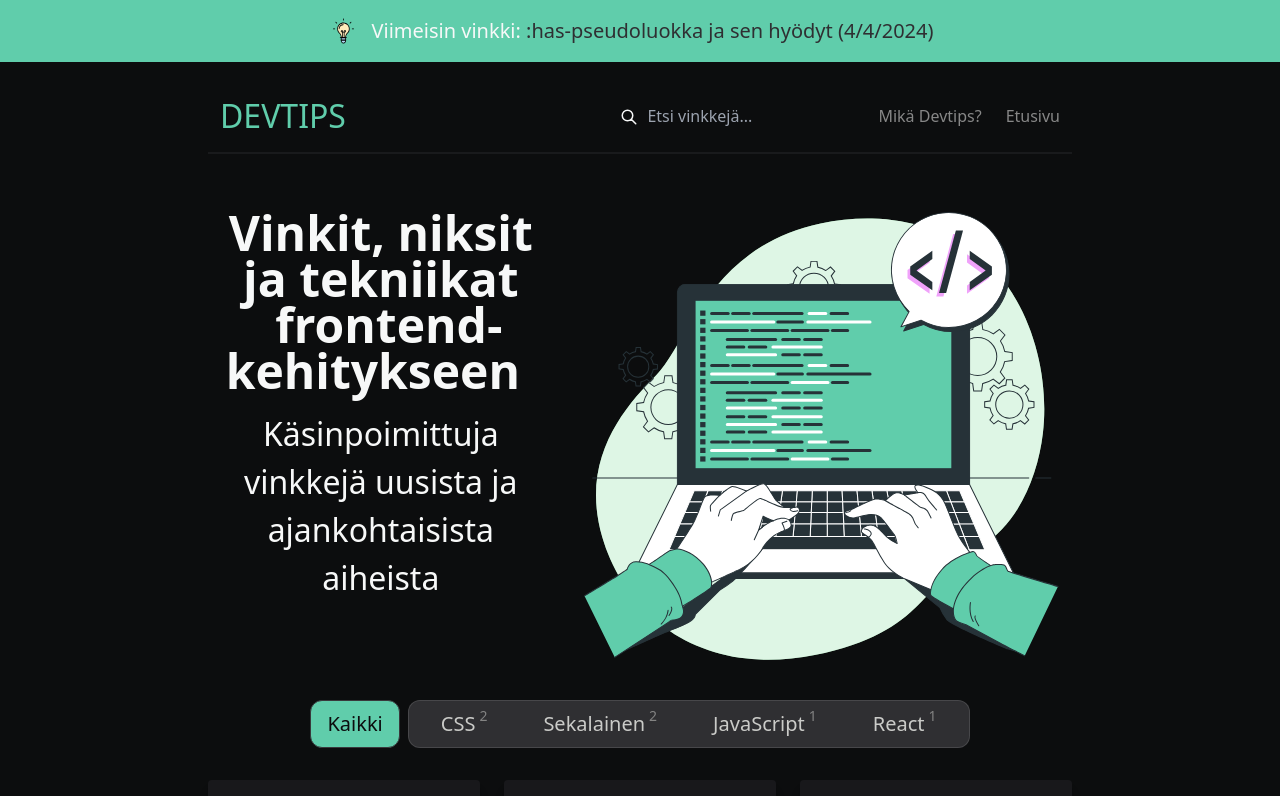
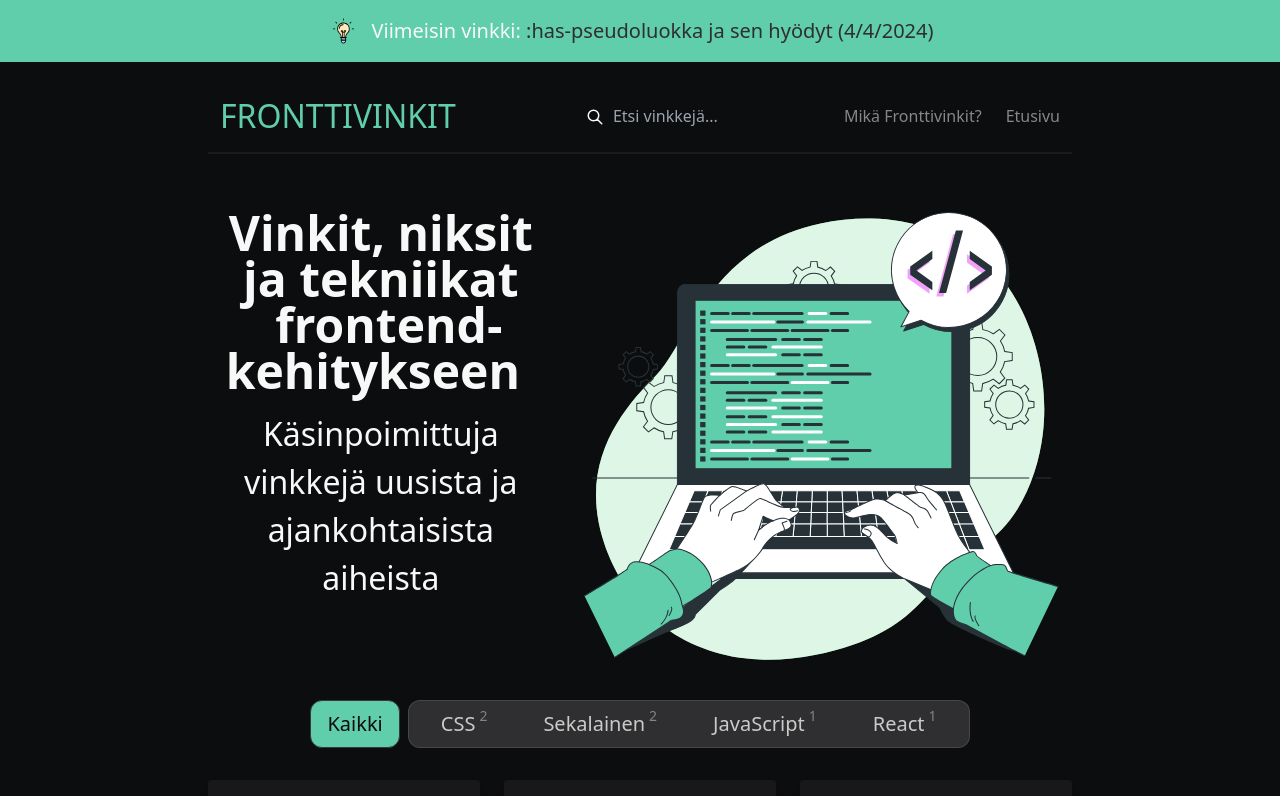
Before and after one commit to juusorutanen/fronttivinkit, a Next.js app: page / in a window 1280 px wide. Shown: the top 796 px of the page. Built offline with nearby package versions, Linux system fonts and the light colour scheme.

Commit message:
edits links and texts

```diff
--- a/components/Header/Navbar.jsx
+++ b/components/Header/Navbar.jsx
@@ -5,7 +5,7 @@ export default function Navbar() {
     <header className="hidden md:block border-b-2 border-b-dim-gray border-opacity-30 mt-20">
       <nav className="flex justify-between py-3 px-3 items-center">
         <Link aria-label="Back to Home" href={"/"}>
-          <h1 className="text-h3 text-accent">DEVTIPS</h1>
+          <h1 className="text-h3 text-accent">FRONTTIVINKIT</h1>
         </Link>
         <div class="flex items-center">
         <div className="flex items-center">
@@ -16,12 +16,12 @@ export default function Navbar() {
         </div>
         <ul className="flex items-center space-x-6 text-light-gray">
           <li>
-          <Link className="hover:text-accent" target="_blank" href="/">
-            <span className="">Mikä Devtips?</span>
+          <Link className="hover:text-accent" href="/">
+            <span className="">Mikä Fronttivinkit?</span>
           </Link>
          </li>
           <li>
-          <Link className="hover:text-accent" target="_blank" href="/">
+          <Link className="hover:text-accent" href="/">
             <span>Etusivu</span>
           </Link>
           </li>
```
